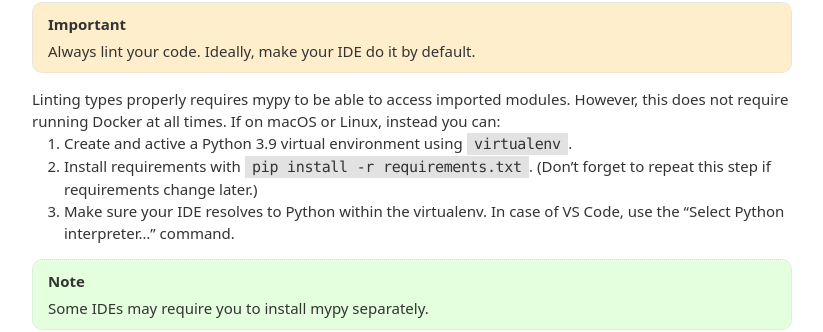
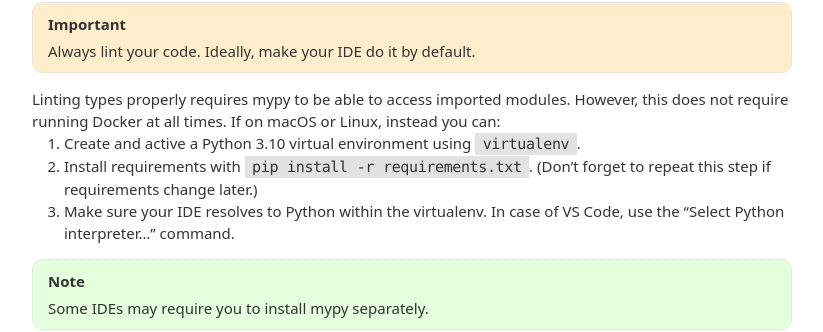
Before and after one commit to ietf-tools/bibxml-service, a Sphinx documentation site: the page built from docs/howto/develop-locally.rst, in a window 1280 px wide and 900 px high, scrolled down 2615 px. Shown: the part 127-459 px from the top of the window, without its empty margins (228-1051 px from the left). Built offline with Sphinx 7.4.7, drawn with Linux system fonts in a browser that asks for light colours; pages that are not in the unit, such as notebooks, are missing from menus.

Commit message:
docs: bump used Python version

```diff
--- a/docs/howto/develop-locally.rst
+++ b/docs/howto/develop-locally.rst
@@ -153,7 +153,7 @@ Linting types properly requires mypy to be able to access imported modules.
 However, this does not require running Docker at all times.
 If on macOS or Linux, instead you can:
 
-1. Create and active a Python 3.9 virtual environment using ``virtualenv``.
+1. Create and active a Python 3.10 virtual environment using ``virtualenv``.
 2. Install requirements with ``pip install -r requirements.txt``.
    (Don’t forget to repeat this step if requirements change later.)
 3. Make sure your IDE resolves to Python within the virtualenv.
--- a/docs/rfp-requirements.rst
+++ b/docs/rfp-requirements.rst
@@ -11,7 +11,7 @@ RFP requirement compliance
        and Javascript/HTML/CSS for the interactive web page,
        built on modern infrastructure components and designed for maintainability.
 
-   - Server side is written in Python 3.9 with type annotations.
+   - Server side is written in Python 3.10 with type annotations.
 
    - Client-side, JavaScript is purposefully maintained entirely
      optional for core functionality.
```
